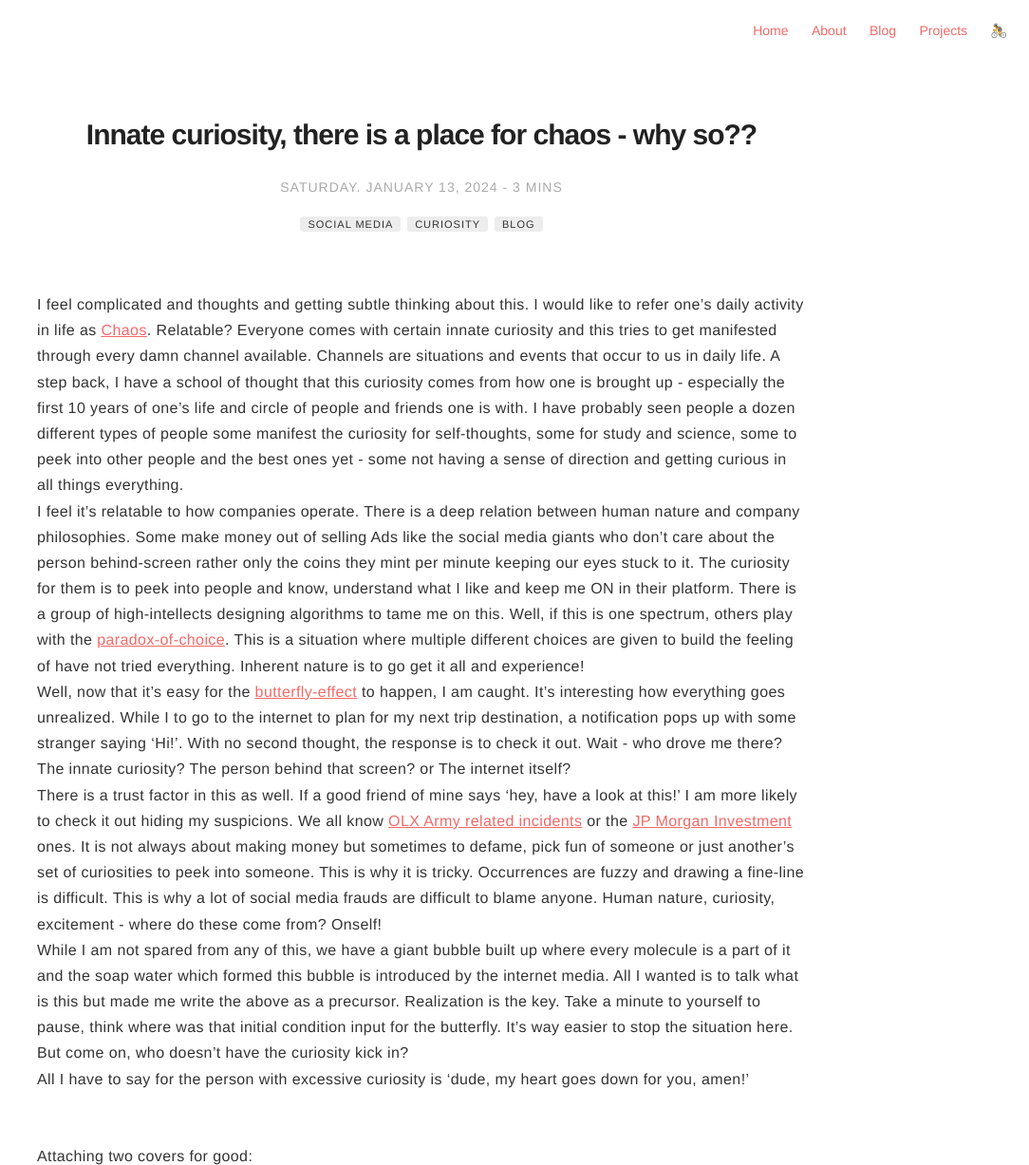
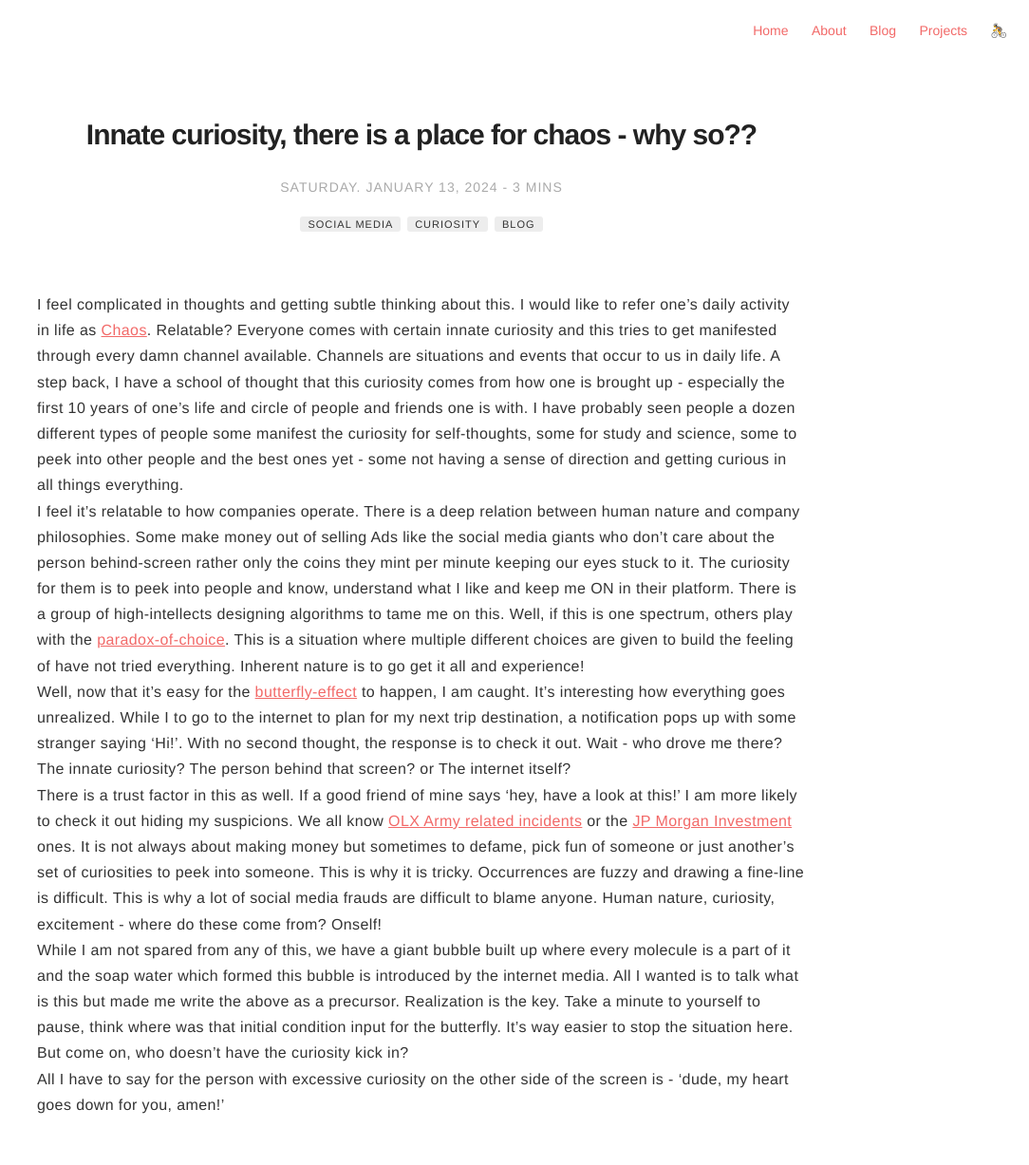
Before and after one commit to ngu25/ngu25.github.io, a Jekyll site: the page built from _posts/2024-01-13-digital-place-for-chaos.markdown, in a window 1280 px wide and 1400 px high, cut to the strip 0-1227 px from the top of the window. Shown: the whole strip at 95% size, without its empty margins (196-1280 px from the left). Built offline with Jekyll 4.4.1, drawn with Linux system fonts in a browser that asks for light colours; comment, search, counter and statistics services are not loaded.

Commit message:
site rebuild and blog update

```diff
--- a/_posts/2024-01-13-digital-place-for-chaos.markdown
+++ b/_posts/2024-01-13-digital-place-for-chaos.markdown
@@ -13,7 +13,7 @@ author: navadeepganeshu
 description:
 ---
 
-I feel complicated and thoughts and getting subtle thinking about this. I would like to refer one's daily activity in life as [Chaos](https://www.sciencedirect.com/topics/earth-and-planetary-sciences/chaos-theory). Relatable? Everyone comes with certain innate curiosity and this tries to get manifested through every damn channel available. Channels are situations and events that occur to us in daily life. A step back, I have a school of thought that this curiosity comes from how one is brought up - especially the first 10 years of one's life and circle of people and friends one is with. I have probably seen people a dozen different types of people some manifest the curiosity for self-thoughts, some for study and science, some to peek into other people and the best ones yet - some not having a sense of direction and getting curious in all things everything.
+I feel complicated in thoughts and getting subtle thinking about this. I would like to refer one's daily activity in life as [Chaos](https://www.sciencedirect.com/topics/earth-and-planetary-sciences/chaos-theory). Relatable? Everyone comes with certain innate curiosity and this tries to get manifested through every damn channel available. Channels are situations and events that occur to us in daily life. A step back, I have a school of thought that this curiosity comes from how one is brought up - especially the first 10 years of one's life and circle of people and friends one is with. I have probably seen people a dozen different types of people some manifest the curiosity for self-thoughts, some for study and science, some to peek into other people and the best ones yet - some not having a sense of direction and getting curious in all things everything.
 <br>
 I feel it's relatable to how companies operate. There is a deep relation between human nature and company philosophies. Some make money out of selling Ads like the social media giants who don't care about the person behind-screen rather only the coins they mint per minute keeping our eyes stuck to it. The curiosity for them is to peek into people and know, understand what I like and keep me ON in their platform. There is a group of high-intellects designing algorithms to tame me on this. Well, if this is one spectrum, others play with the [paradox-of-choice](https://en.wikipedia.org/wiki/The_Paradox_of_Choice). This is a situation where multiple different choices are given to build the feeling of have not tried everything. Inherent nature is to go get it all and experience!
 <br>
@@ -23,7 +23,7 @@ There is a trust factor in this as well. If a good friend of mine says 'hey, hav
 <br>
 While I am not spared from any of this, we have a giant bubble built up where every molecule is a part of it and the soap water which formed this bubble is introduced by the internet media. All I wanted is to talk what is this but made me write the above as a precursor. Realization is the key. Take a minute to yourself to pause, think where was that initial condition input for the butterfly. It's way easier to stop the situation here. But come on, who doesn't have the curiosity kick in?
 <br>
-All I have to say for the person with excessive curiosity is 'dude, my heart goes down for you, amen!'
+All I have to say for the person with excessive curiosity on the other side of the screen is - 'dude, my heart goes down for you, amen!'
 <br>
 <br>
 <br>
```
